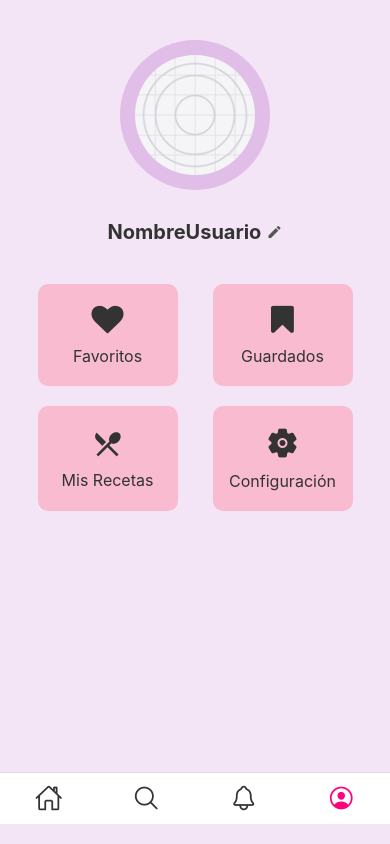
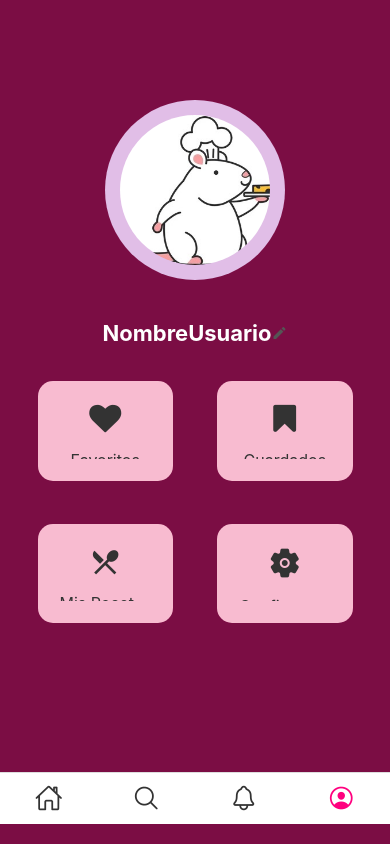
Before and after one commit to garyMamaniCortez/cookmeMobile, a React Native app: screen /User in a window 390 px wide. Built offline with nearby package versions, Linux system fonts and the light colour scheme.

Commit message:
se arreglaron algunos errores, todavia falta el fondo degradado y arreglar la barra de navegacion

```diff
--- a/package.json
+++ b/package.json
@@ -33,6 +33,7 @@
     "react-dom": "18.2.0",
     "react-native": "^0.76.2",
     "react-native-gesture-handler": "~2.16.1",
+    "react-native-linear-gradient": "^2.8.3",
     "react-native-reanimated": "~3.10.1",
     "react-native-safe-area-context": "^4.14.0",
     "react-native-screens": "4.0.0",
--- a/src/UserScreen/UserScreen.tsx
+++ b/src/UserScreen/UserScreen.tsx
@@ -10,7 +10,7 @@ const ProfileScreen: React.FC = () => {
       {/* Imagen de perfil */}
       <View style={styles.avatarContainer}>
         <Image
-          source={require('@/assets/icon.png')}
+          source={require('@/assets/mouse.jpg')}
           style={styles.avatar}
         />
       </View>
@@ -27,24 +27,49 @@ const ProfileScreen: React.FC = () => {
       <View style={styles.grid}>
         <TouchableOpacity style={styles.gridItem}>
           <FontAwesome name="heart" size={32} color="#333" />
-          <Text style={styles.gridText}>Favoritos</Text>
+          <Text
+            style={styles.gridText}
+            adjustsFontSizeToFit
+            numberOfLines={1}
+          >
+            Favoritos
+          </Text>
         </TouchableOpacity>
 
         <TouchableOpacity style={styles.gridItem}>
           <FontAwesome name="bookmark" size={32} color="#333" />
-          <Text style={styles.gridText}>Guardados</Text>
+          <Text
+            style={styles.gridText}
+            adjustsFontSizeToFit
+            numberOfLines={1}
+          >
+            Guardados
+          </Text>
         </TouchableOpacity>
 
         <TouchableOpacity style={styles.gridItem}>
           <MaterialIcons name="restaurant-menu" size={32} color="#333" />
-          <Text style={styles.gridText}>Mis Recetas</Text>
+          <Text
+            style={styles.gridText}
+            adjustsFontSizeToFit
+            numberOfLines={1}
+          >
+            Mis Recetas
+          </Text>
         </TouchableOpacity>
 
         <TouchableOpacity style={styles.gridItem}>
           <Ionicons name="settings" size={32} color="#333" />
-          <Text style={styles.gridText}>Configuración</Text>
+          <Text
+            style={styles.gridText}
+            adjustsFontSizeToFit
+            numberOfLines={1}
+          >
+            Configuración
+          </Text>
         </TouchableOpacity>
-      </View>
+    </View>
+
 
       {/* Barra de navegación inferior */}
       <View style={styles.navigation}>
--- a/src/UserScreen/styles.tsx
+++ b/src/UserScreen/styles.tsx
@@ -3,55 +3,62 @@ import { StyleSheet } from 'react-native';
 const styles = StyleSheet.create({
   container: {
     flex: 1,
-    backgroundColor: '#F3E5F5',
+    backgroundColor: '#7B0D44',
     alignItems: 'center',
     padding: 20,
   },
   avatarContainer: {
     backgroundColor: '#E1BEE7',
-    borderRadius: 75,
+    borderRadius: 90,
+    width: 180,
+    height: 180,
+    justifyContent: 'center',
+    alignItems: 'center',
+    marginTop: 80,
+    marginBottom: 30,
+  },
+  avatar: {
     width: 150,
     height: 150,
-    justifyContent: 'center',
-    alignItems: 'center',
-    marginVertical: 20,
-  },
-  avatar: {
-    width: 120,
-    height: 120,
-    borderRadius: 60,
+    borderRadius: 75,
   },
   usernameContainer: {
     flexDirection: 'row',
     alignItems: 'center',
+    justifyContent: 'center', // Centra horizontalmente
     marginVertical: 10,
+    width: '100%', // Para que ocupe toda la pantalla
   },
   username: {
-    fontSize: 20,
+    fontSize: 22,
     fontWeight: 'bold',
-    color: '#333',
-    marginRight: 5,
+    color: '#FFF',
+    textAlign: 'center', // Asegura que siempre esté centrado
   },
   grid: {
     flexDirection: 'row',
     flexWrap: 'wrap',
-    justifyContent: 'space-around',
-    width: '100%',
-    marginVertical: 20,
+    justifyContent: 'space-between',
+    width: '90%',
+    marginTop: 10,
+    marginBottom: 20,
   },
   gridItem: {
-    width: '40%',
+    width: '43%', // Ajusta el tamaño del cuadro
+    height: '35%',
     backgroundColor: '#F8BBD0',
-    borderRadius: 10,
+    borderRadius: 15,
     justifyContent: 'center',
     alignItems: 'center',
-    padding: 20,
-    margin: 10,
+    padding: 22,
+    marginVertical: 15,
   },
   gridText: {
-    fontSize: 16,
+    fontSize: 16, // Tamaño base del texto
     color: '#333',
-    marginTop: 10,
+    marginTop: 15,
+    textAlign: 'center',
+    textTransform: 'capitalize', // Opcional: formatea el texto para una presentación limpia
   },
   navigation: {
     flexDirection: 'row',
```
Also changed, not shown: 1 other file (tests, documents, lock files or other folders).
